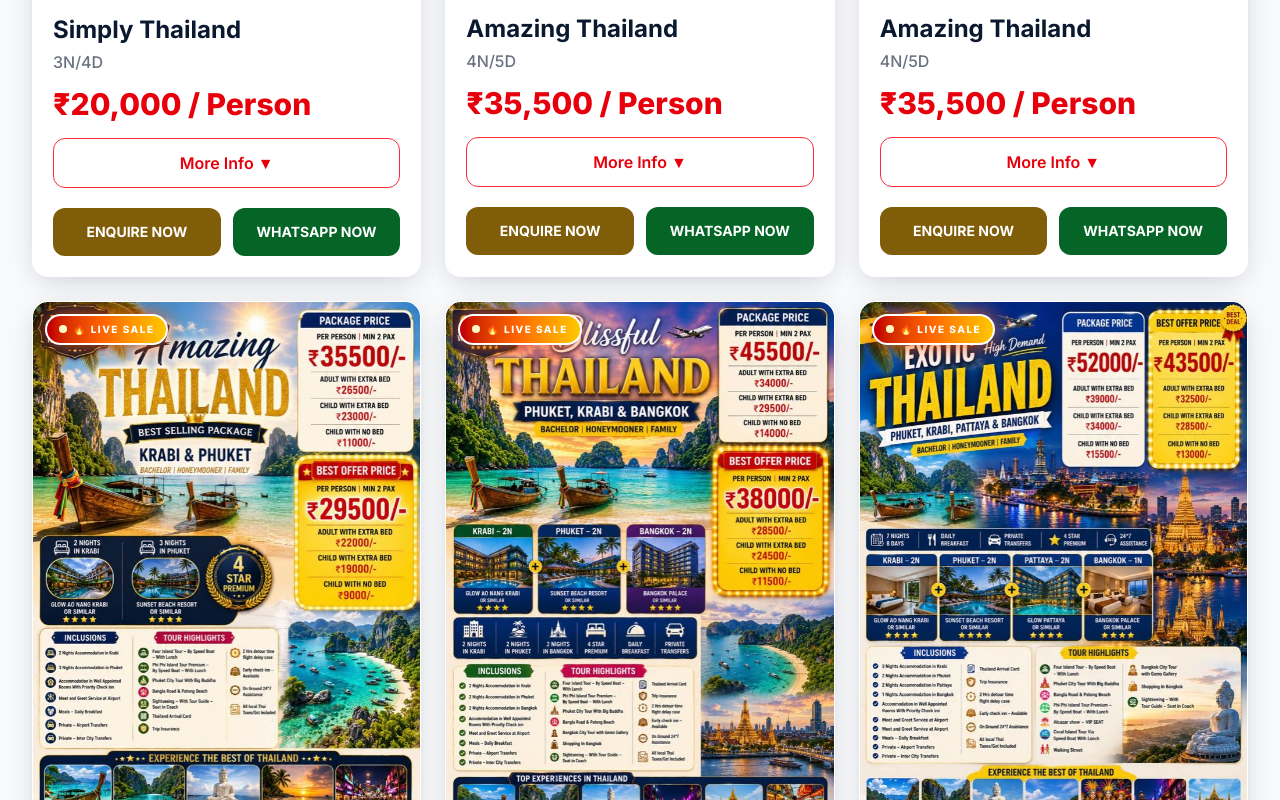
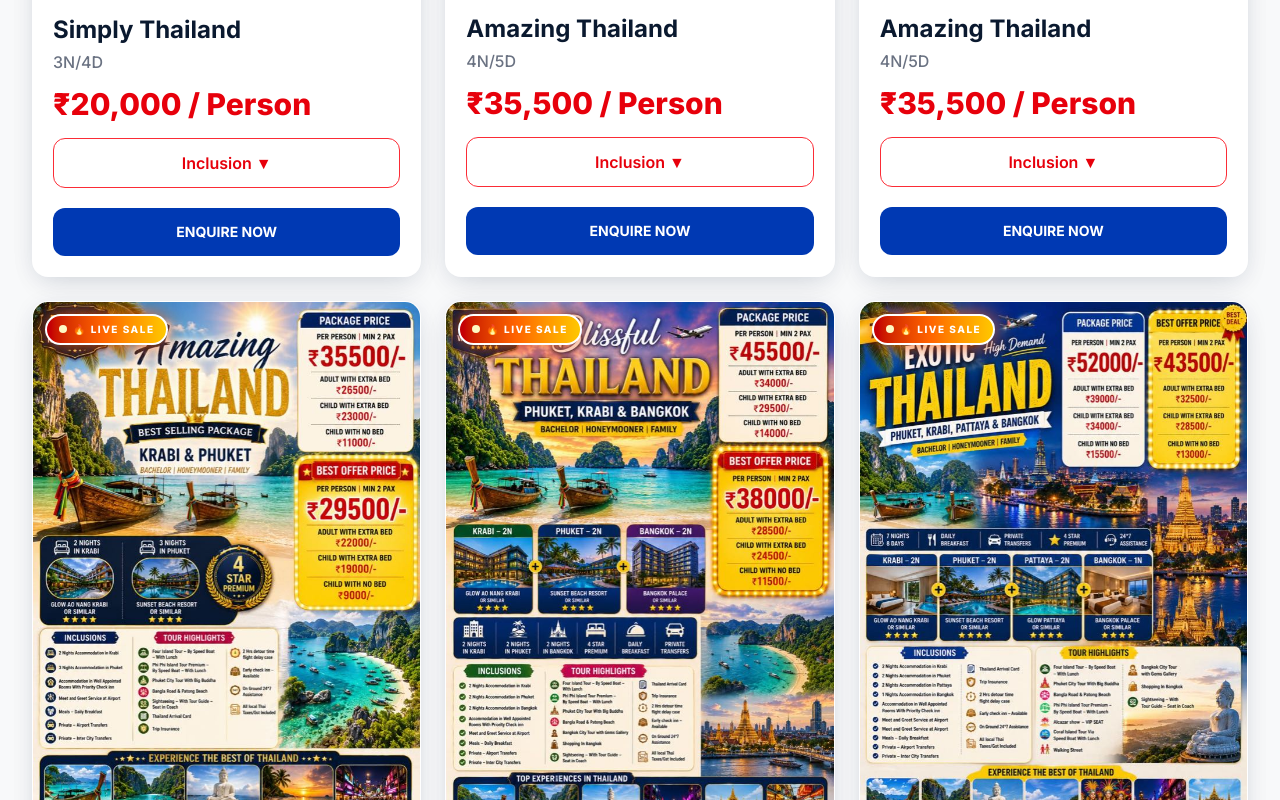
Before and after one commit to Mgoyal2711/THAILAND-LANDING-PAGE, a React (Vite) app: page / in a window 1280 px wide. Shown: the part 1760-2560 px from the top of the page. Built offline with nearby package versions, Linux system fonts and the light colour scheme.

Commit message:
fix vercel deployment

```diff
--- a/src/components/PackageGallery.jsx
+++ b/src/components/PackageGallery.jsx
@@ -78,7 +78,7 @@ function PackageCard({
         >
           {expanded === category
             ? "Hide Details ▲"
-            : "More Info ▼"}
+            : "Inclusion ▼"}
         </button>
 
         {/* Expandable Details */}
@@ -97,27 +97,15 @@ function PackageCard({
         )}
 
         {/* Buttons */}
-        <div className="mt-5 grid grid-cols-2 gap-3">
-
+       <div className="mt-5">
   <button
     type="button"
     onClick={onEnquire}
-            className="flex min-h-12 items-center justify-center rounded-xl bg-[#805d08] px-4 py-3 text-sm font-bold text-white transition hover:scale-105"
+    className="w-full flex min-h-12 items-center justify-center rounded-xl bg-[#0039b3] px-4 py-3 text-sm font-bold text-white transition hover:scale-105"
   >
     ENQUIRE NOW
   </button>
-
-          <a
-            href="https://wa.me/919599260057"
-            target="_blank"
-            rel="noopener noreferrer"
-            className="flex min-h-12 items-center justify-center rounded-xl bg-[#046526] px-4 py-3 text-sm font-bold text-white transition hover:scale-105"
-          >
-            WHATSAPP NOW
-          </a>
-
 </div>
-
       </div>
 
     </article>
```
Lines whose indentation alone changed are shown as unchanged.
